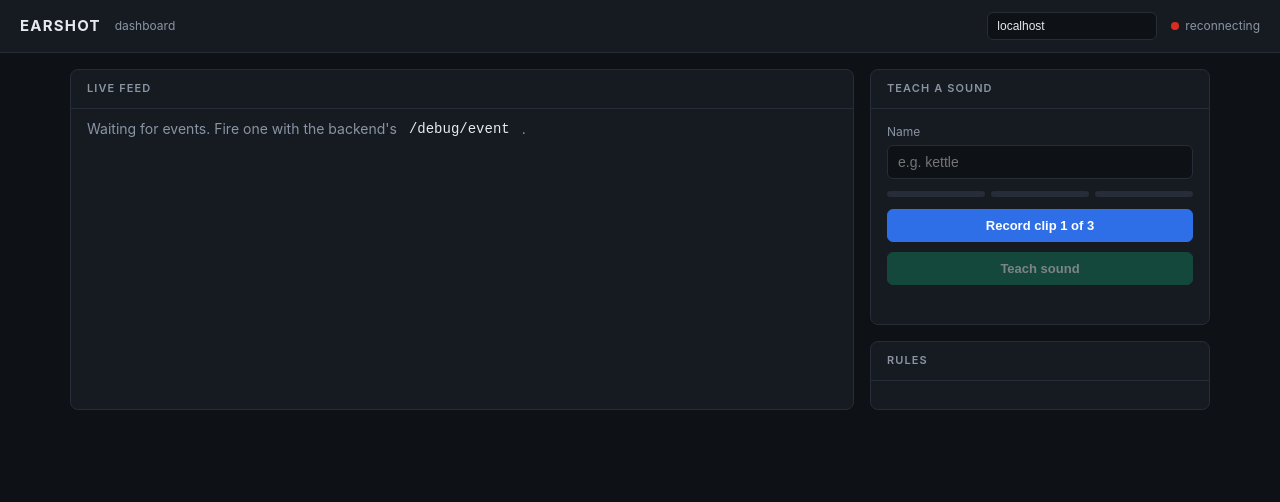
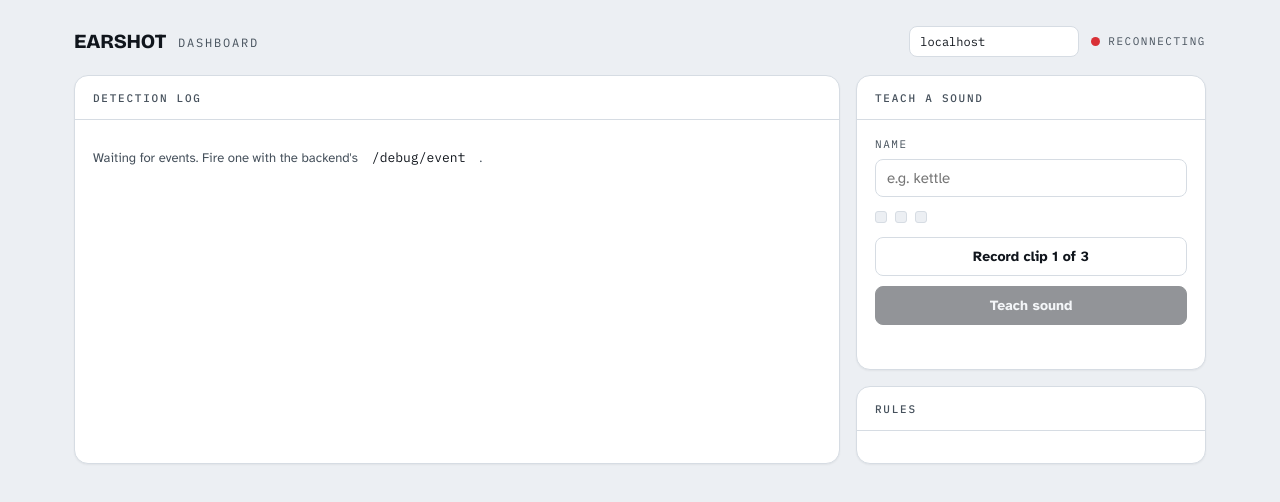
Before and after one commit to alexanderli07/Earshot, a website: page earshot/frontend/dashboard.html in a window 1280 px wide. Drawn offline with nearby package versions, Linux system fonts and the light colour scheme.

Commit message:
Restyle frontend to match the pitch page theme
Light cool-fog background with white cards and ink text; IBM Plex Mono
uppercase labels, Bricolage Grotesque headings, Atkinson Hyperlegible body;
colored-square category markers and dashed row separators in the detection
log; the wearable becomes the one dark ink surface. Palette matches the
pitch exactly (alarm #D93036, door #2456D6, appliance #DB8B00, taught
#178A50). Fonts fall back to system faces offline. Reduced-motion respected.

```diff
--- a/earshot/frontend/dashboard.html
+++ b/earshot/frontend/dashboard.html
@@ -3,92 +3,289 @@
 <head>
 <meta charset="utf-8">
 <meta name="viewport" content="width=device-width, initial-scale=1">
-<title>Earshot Dashboard</title>
+<title>Earshot · Dashboard</title>
+<link rel="preconnect" href="https://fonts.googleapis.com">
+<link rel="preconnect" href="https://fonts.gstatic.com" crossorigin>
+<link href="https://fonts.googleapis.com/css2?family=Atkinson+Hyperlegible:ital,wght@0,400;0,700&family=Bricolage+Grotesque:opsz,wght@12..96,700;12..96,800&family=IBM+Plex+Mono:wght@400;500;600&display=swap" rel="stylesheet">
 <style>
-  :root{
-    --bg:#0e1116; --panel:#161b22; --line:#262d38; --input:#0e1116;
-    --text:#e6e9ee; --muted:#8a94a3;
-    --urgent:#d92d20; --presence:#2e6fe8; --appliance:#d97706; --taught:#12805c;
+  :root {
+    --silence: #ECEFF3;   /* page base: cool fog, the quiet the device lives in */
+    --card: #FFFFFF;
+    --ink: #10151C;
+    --ink-soft: #46515C;
+    --line: #D6DCE3;
+    --alarm: #D93036;     /* urgent: smoke alarm, glass */
+    --door: #2456D6;      /* someone's here: doorbell, knock */
+    --appliance: #DB8B00; /* attention: kettle, microwave, dryer */
+    --taught: #178A50;    /* learned: custom sounds */
   }
-  *{box-sizing:border-box}
-  body{margin:0;background:var(--bg);color:var(--text);
-    font:14px/1.45 -apple-system,BlinkMacSystemFont,"Segoe UI",Roboto,Helvetica,Arial,sans-serif}
-  header{display:flex;align-items:center;gap:14px;padding:12px 20px;
-    border-bottom:1px solid var(--line);background:var(--panel);position:sticky;top:0;z-index:5}
-  header h1{font-size:15px;margin:0;letter-spacing:.08em}
-  header .sub{color:var(--muted);font-size:12px}
-  .grow{flex:1}
-  .dot{width:8px;height:8px;border-radius:50%;background:#5c6675;display:inline-block;margin-right:6px}
-  .dot.on{background:var(--taught)}
-  .dot.off{background:var(--urgent)}
-  #host{background:var(--input);border:1px solid var(--line);color:var(--text);
-    border-radius:6px;padding:6px 9px;font-size:12px;width:170px}
-  .status{font-size:12px;color:var(--muted)}
-  main{display:grid;grid-template-columns:1fr 340px;gap:16px;padding:16px 20px;max-width:1180px;margin:0 auto}
-  @media(max-width:860px){main{grid-template-columns:1fr}}
-  .card{background:var(--panel);border:1px solid var(--line);border-radius:8px;overflow:hidden}
-  .card h2{margin:0;padding:11px 16px;font-size:11px;letter-spacing:.1em;text-transform:uppercase;
-    color:var(--muted);border-bottom:1px solid var(--line);font-weight:600}
-  .card .body{padding:14px 16px}
 
-  /* feed */
-  #feed{list-style:none;margin:0;padding:0;max-height:72vh;overflow:auto}
-  #feed li{display:flex;align-items:center;gap:12px;padding:10px 16px;border-bottom:1px solid var(--line)}
-  #feed li:last-child{border-bottom:0}
-  .time{color:var(--muted);font-variant-numeric:tabular-nums;font-size:12px;min-width:64px}
-  .label{font-weight:600;flex:1;text-transform:capitalize}
-  .chip{font-size:10px;font-weight:700;letter-spacing:.06em;text-transform:uppercase;
-    padding:3px 8px;border-radius:4px;color:#fff}
-  .chip.urgent{background:var(--urgent)} .chip.presence{background:var(--presence)}
-  .chip.appliance{background:var(--appliance)} .chip.taught{background:var(--taught)}
-  .src{font-size:11px;color:var(--muted);min-width:64px;text-align:right}
-  .conf{font-size:12px;color:var(--muted);font-variant-numeric:tabular-nums}
-  .empty{padding:28px 16px;color:var(--muted);text-align:center}
-  .empty code{color:var(--text)}
+  * { box-sizing: border-box; margin: 0; padding: 0; }
 
-  /* teach */
-  label.fld{display:block;font-size:12px;color:var(--muted);margin:0 0 5px}
-  input[type=text]{width:100%;background:var(--input);border:1px solid var(--line);color:var(--text);
-    border-radius:6px;padding:8px 10px;font-size:14px}
-  .btn{border:1px solid var(--line);border-radius:6px;padding:8px 12px;font-weight:600;font-size:13px;
-    cursor:pointer;background:var(--input);color:var(--text);width:100%}
-  .btn.primary{background:var(--taught);border-color:var(--taught);color:#fff}
-  .btn.rec{background:var(--presence);border-color:var(--presence);color:#fff}
-  .btn:disabled{opacity:.45;cursor:not-allowed}
-  .btn + .btn{margin-top:10px}
-  .marks{display:flex;gap:6px;margin:12px 0}
-  .marks i{flex:1;height:6px;border-radius:3px;background:var(--line)}
-  .marks i.done{background:var(--taught)}
-  .note{font-size:12px;color:var(--muted);margin-top:9px;min-height:16px}
-  .note.ok{color:var(--taught)} .note.err{color:var(--urgent)}
+  body {
+    background: var(--silence);
+    color: var(--ink);
+    font-family: 'Atkinson Hyperlegible', system-ui, sans-serif;
+    font-size: 15px;
+    line-height: 1.55;
+    -webkit-font-smoothing: antialiased;
+  }
 
-  /* rules */
-  #rules{list-style:none;margin:0;padding:0}
-  #rules li{display:flex;align-items:center;gap:10px;padding:8px 0;border-bottom:1px solid var(--line)}
-  #rules li:last-child{border-bottom:0}
-  #rules .rl{flex:1;font-weight:600;font-size:13px;text-transform:capitalize}
-  select{background:var(--input);border:1px solid var(--line);color:var(--text);border-radius:6px;
-    padding:4px 6px;font-size:12px}
-  .sw{position:relative;width:36px;height:20px;flex:none}
-  .sw input{opacity:0;width:0;height:0}
-  .sw span{position:absolute;inset:0;background:var(--line);border-radius:999px;transition:.15s;cursor:pointer}
-  .sw span:before{content:"";position:absolute;width:14px;height:14px;left:3px;top:3px;background:#fff;
-    border-radius:50%;transition:.15s}
-  .sw input:checked+span{background:var(--taught)}
-  .sw input:checked+span:before{transform:translateX(16px)}
+  :focus-visible { outline: 3px solid var(--door); outline-offset: 3px; }
+
+  /* ---------- header ---------- */
+
+  header {
+    display: flex; align-items: center; gap: 12px; flex-wrap: wrap;
+    max-width: 1180px; margin: 0 auto;
+    padding: 26px 24px 18px;
+  }
+
+  header h1 {
+    font-family: 'Bricolage Grotesque', sans-serif;
+    font-weight: 800;
+    font-size: 20px;
+    letter-spacing: -0.01em;
+  }
+
+  header .sub {
+    font-family: 'IBM Plex Mono', monospace;
+    font-size: 12px; letter-spacing: .15em; text-transform: uppercase;
+    color: var(--ink-soft);
+    padding-top: 3px;
+  }
+
+  .grow { flex: 1; }
+
+  #host {
+    font-family: 'IBM Plex Mono', monospace;
+    background: var(--card);
+    border: 1px solid var(--line);
+    color: var(--ink);
+    border-radius: 8px;
+    padding: 7px 10px;
+    font-size: 12px;
+    width: 170px;
+  }
+
+  .status {
+    display: flex; align-items: center; gap: 8px;
+    font-family: 'IBM Plex Mono', monospace;
+    font-size: 11px; letter-spacing: .14em; text-transform: uppercase;
+    color: var(--ink-soft);
+  }
+
+  .dot { width: 9px; height: 9px; border-radius: 50%; background: var(--ink-soft); flex: none; }
+  .dot.on {
+    background: var(--taught);
+    animation: pulse 1.6s ease-in-out infinite;
+  }
+  .dot.off { background: var(--alarm); }
+
+  @keyframes pulse {
+    0%, 100% { box-shadow: 0 0 0 0 rgba(23, 138, 80, .4); }
+    50%      { box-shadow: 0 0 0 6px rgba(23, 138, 80, 0); }
+  }
+
+  @media (prefers-reduced-motion: reduce) { .dot.on { animation: none; } }
+
+  /* ---------- layout ---------- */
+
+  main {
+    display: grid; grid-template-columns: 1fr 350px; gap: 16px;
+    max-width: 1180px; margin: 0 auto;
+    padding: 0 24px 56px;
+  }
+
+  @media (max-width: 880px) { main { grid-template-columns: 1fr; } }
+
+  .card {
+    background: var(--card);
+    border: 1px solid var(--line);
+    border-radius: 14px;
+    overflow: hidden;
+    box-shadow: 0 1px 2px rgba(16, 21, 28, .05);
+  }
+
+  .card h2 {
+    font-family: 'IBM Plex Mono', monospace;
+    font-size: 11px; font-weight: 500;
+    letter-spacing: .16em; text-transform: uppercase;
+    color: var(--ink-soft);
+    padding: 14px 18px 12px;
+    border-bottom: 1px solid var(--line);
+  }
+
+  .card .body { padding: 16px 18px; }
+
+  /* ---------- detection log ---------- */
+
+  #feed { list-style: none; max-height: 72vh; overflow: auto; padding: 2px 18px 6px; }
+
+  #feed li {
+    display: flex; align-items: baseline; gap: 14px; flex-wrap: wrap;
+    padding: 13px 0;
+    border-top: 1px dashed var(--line);
+    font-family: 'IBM Plex Mono', monospace;
+    font-size: 13px;
+  }
+
+  #feed li:first-child { border-top: none; }
+
+  .chip {
+    order: -1;
+    display: flex; align-items: center; gap: 8px; align-self: center;
+    font-size: 11px; letter-spacing: .12em; text-transform: uppercase;
+    min-width: 96px;
+  }
+
+  .chip::before {
+    content: ""; width: 12px; height: 12px; border-radius: 3px; flex: none;
+  }
+
+  .chip.urgent    { color: var(--alarm); }     .chip.urgent::before    { background: var(--alarm); }
+  .chip.presence  { color: var(--door); }      .chip.presence::before  { background: var(--door); }
+  .chip.appliance { color: var(--appliance); } .chip.appliance::before { background: var(--appliance); }
+  .chip.taught    { color: var(--taught); }    .chip.taught::before    { background: var(--taught); }
+
+  .time { color: var(--ink-soft); }
+  .label { font-weight: 600; letter-spacing: .03em; text-transform: uppercase; }
+  .conf { margin-left: auto; color: var(--ink-soft); }
+  .src { color: var(--ink-soft); }
+
+  .empty {
+    border-top: none !important;
+    color: var(--ink-soft);
+    padding: 26px 0 !important;
+    font-family: 'Atkinson Hyperlegible', system-ui, sans-serif !important;
+  }
+
+  .empty code { font-family: 'IBM Plex Mono', monospace; color: var(--ink); font-size: 13px; }
+
+  /* ---------- teach ---------- */
+
+  label.fld {
+    display: block;
+    font-family: 'IBM Plex Mono', monospace;
+    font-size: 11px; letter-spacing: .14em; text-transform: uppercase;
+    color: var(--ink-soft);
+    margin-bottom: 6px;
+  }
+
+  input[type=text] {
+    width: 100%;
+    background: var(--card);
+    border: 1px solid var(--line);
+    color: var(--ink);
+    border-radius: 8px;
+    padding: 9px 11px;
+    font-size: 15px;
+    font-family: inherit;
+  }
+
+  .marks { display: flex; gap: 8px; margin: 14px 0; }
+
+  .marks i {
+    width: 12px; height: 12px; border-radius: 3px;
+    background: var(--silence);
+    border: 1px solid var(--line);
+  }
+
+  .marks i.done { background: var(--taught); border-color: var(--taught); }
+
+  .btn {
+    width: 100%;
+    border: 1px solid var(--line);
+    border-radius: 8px;
+    padding: 10px 14px;
+    font-family: inherit;
+    font-weight: 700;
+    font-size: 14px;
+    cursor: pointer;
+    background: var(--card);
+    color: var(--ink);
+  }
+
+  .btn.rec:hover:not(:disabled) { border-color: var(--ink-soft); }
+
+  .btn.primary {
+    background: var(--ink);
+    border-color: var(--ink);
+    color: #E8EDF2;
+  }
+
+  .btn:disabled { opacity: .45; cursor: not-allowed; }
+  .btn + .btn { margin-top: 10px; }
+
+  .note {
+    font-size: 13px;
+    color: var(--ink-soft);
+    margin-top: 10px;
+    min-height: 18px;
+  }
+
+  .note.ok { color: var(--taught); }
+  .note.err { color: var(--alarm); }
+
+  /* ---------- rules ---------- */
+
+  #rules { list-style: none; }
+
+  #rules li {
+    display: flex; align-items: center; gap: 10px;
+    padding: 10px 0;
+    border-top: 1px dashed var(--line);
+  }
+
+  #rules li:first-child { border-top: none; }
+
+  #rules .rl { flex: 1; font-weight: 700; font-size: 14px; text-transform: capitalize; }
+
+  select {
+    font-family: 'IBM Plex Mono', monospace;
+    background: var(--card);
+    border: 1px solid var(--line);
+    color: var(--ink);
+    border-radius: 6px;
+    padding: 4px 6px;
+    font-size: 12px;
+  }
+
+  .sw { position: relative; width: 36px; height: 20px; flex: none; }
+  .sw input { opacity: 0; width: 0; height: 0; }
+  .sw span {
+    position: absolute; inset: 0;
+    background: var(--line);
+    border-radius: 999px;
+    transition: .15s;
+    cursor: pointer;
+  }
+  .sw span:before {
+    content: "";
+    position: absolute; width: 14px; height: 14px; left: 3px; top: 3px;
+    background: var(--card);
+    border-radius: 50%;
+    transition: .15s;
+  }
+  .sw input:checked + span { background: var(--taught); }
+  .sw input:checked + span:before { transform: translateX(16px); }
+
+  @media (prefers-reduced-motion: reduce) {
+    .sw span, .sw span:before { transition: none; }
+  }
 </style>
 </head>
 <body>
 <header>
-  <h1>EARSHOT</h1><span class="sub">dashboard</span>
+  <h1>EARSHOT</h1><span class="sub">Dashboard</span>
   <div class="grow"></div>
   <input id="host" title="Pi host:port" placeholder="pi-ip:8000">
-  <span class="status"><span id="dot" class="dot"></span><span id="stat">connecting</span></span>
+  <span class="status"><span id="dot" class="dot" aria-hidden="true"></span><span id="stat">connecting</span></span>
 </header>
 
 <main>
-  <section class="card">
-    <h2>Live feed</h2>
+  <section class="card" aria-label="Live detection log">
+    <h2>Detection log</h2>
     <ul id="feed"><li class="empty" id="empty">Waiting for events. Fire one with the backend's <code>/debug/event</code>.</li></ul>
   </section>
 
@@ -98,10 +295,10 @@
       <div class="body">
         <label class="fld" for="tname">Name</label>
         <input type="text" id="tname" placeholder="e.g. kettle">
-        <div class="marks"><i id="d0"></i><i id="d1"></i><i id="d2"></i></div>
+        <div class="marks" aria-hidden="true"><i id="d0"></i><i id="d1"></i><i id="d2"></i></div>
         <button class="btn rec" id="rec">Record clip 1 of 3</button>
         <button class="btn primary" id="teach" disabled>Teach sound</button>
-        <div class="note" id="tnote"></div>
+        <div class="note" id="tnote" role="status"></div>
       </div>
     </section>
 
```
Also changed, not shown: earshot/frontend/js/shared.js (+6 -4 lines), earshot/frontend/src/shared.ts (+6 -4 lines), earshot/frontend/wearable.html (+153 -35 lines), earshot/frontend/README.md.
